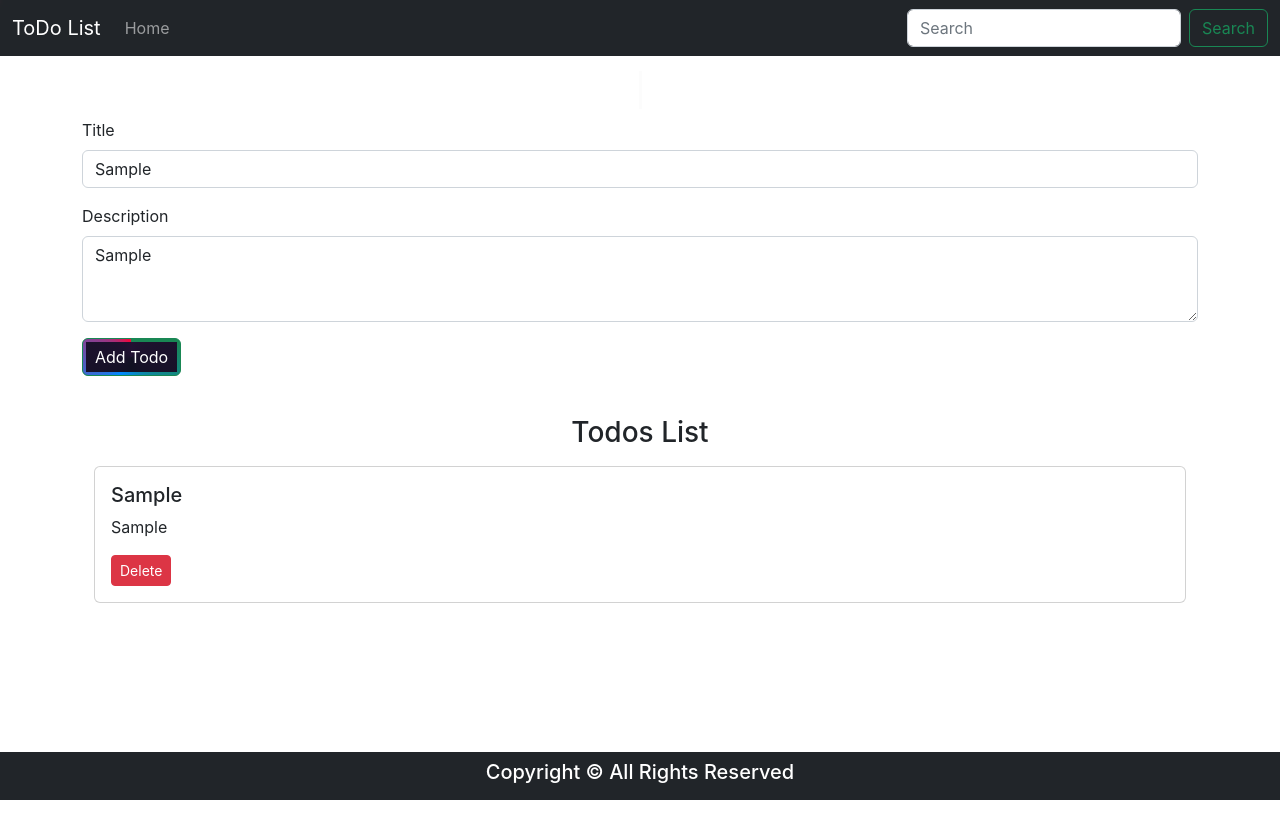
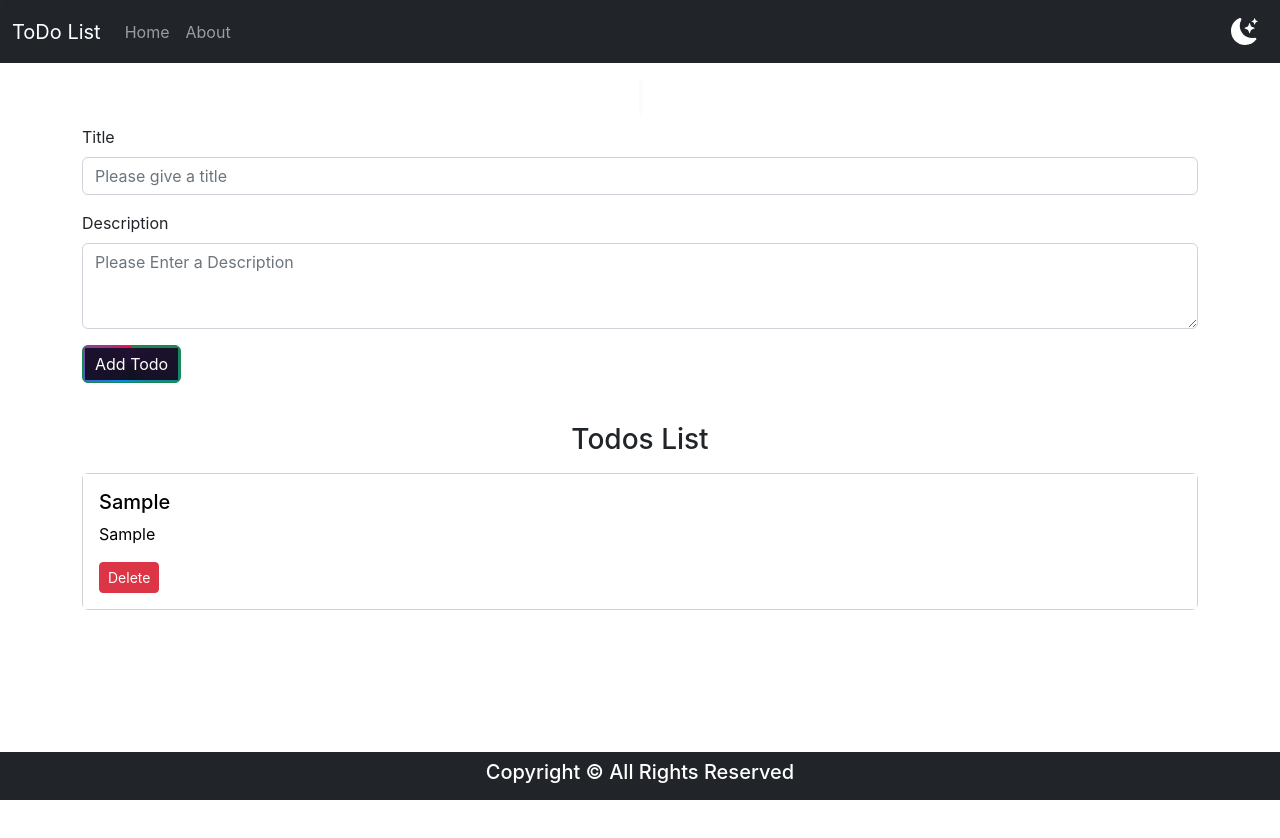
Before and after one commit to adityadevx/todo, a React (Create React App) app: page / in a window 1280 px wide. Both pictures are taken after typing "Sample", "Sample" into the empty fields and a click on the button "Add Todo". Shown: the top 838 px of the page. Built offline with nearby package versions, Linux system fonts and the light colour scheme.

Commit message:
setup gh-pages

```diff
--- a/public/index.html
+++ b/public/index.html
@@ -15,6 +15,8 @@
   <link rel="stylesheet" href="https://cdnjs.cloudflare.com/ajax/libs/font-awesome/6.2.1/css/all.min.css"
     integrity="sha512-MV7K8+y+gLIBoVD59lQIYicR65iaqukzvf/nwasF0nqhPay5w/9lJmVM2hMDcnK1OnMGCdVK+iQrJ7lzPJQd1w=="
     crossorigin="anonymous" referrerpolicy="no-referrer" />
+  <link rel="stylesheet" href="https://cdn.jsdelivr.net/npm/bootstrap-icons@1.3.0/font/bootstrap-icons.css">
+
 </head>
 
 <body>
--- a/src/App.js
+++ b/src/App.js
@@ -9,7 +9,7 @@ import { BrowserRouter as Router, Routes, Route } from 'react-router-dom';
 import LoadingBar from 'react-top-loading-bar'
 
 function App() {
-
+  const [mode, setMode] = useState("light")
   const [progress, setProgress] = useState(0)
 
   let inItTodo;
@@ -52,27 +52,25 @@ function App() {
     localStorage.setItem("todos", JSON.stringify(todos));
   }, [todos])
 
+  const toggleDarkMode = () => {
+    if (mode === 'light') {
+      document.body.style.backgroundColor = '#272730';
+      document.body.style.color = 'white';
+      setMode('dark')
+    }
+    else {
+      setMode('light')
+      document.body.style.backgroundColor = 'white';
+      document.body.style.color ='black'
+    }
+  }
   return (
     <>
-
-      <LoadingBar
-        color='#f11946'
-        progress={progress}
-      />
-      <Navbar title={"ToDo List"} />
-
-
-
-      <AddTodo addTodo={addTodo} setProgress={setProgress} />
-      <Todo todos={todos} onDelete={onDelete} />
-
-
-
-
-
-      <Footer />
-
-
+      <LoadingBar color='#f11946' progress={progress} />
+      <Navbar title={"ToDo List"} mode={mode} toggleDarkMode={toggleDarkMode} />
+      <AddTodo addTodo={addTodo} setProgress={setProgress} mode={mode}/>
+      <Todo todos={todos} onDelete={onDelete} mode={mode}/>
+      <Footer mode={mode} />
     </>
   );
 }
--- a/src/components/AddTodo.js
+++ b/src/components/AddTodo.js
@@ -9,16 +9,15 @@ function AddTodo(props) {
     const onSubmit = (e) => {
         e.preventDefault();
         if (!title || !description) {
-
             alert("Please enter a valid title or description")
             console.log(title, description)
         }
         else {
             props.addTodo(title, description)
         }
+        setTitle("");
+        setDescription("")
     }
-
-
 
     return (
         <>
@@ -33,14 +32,20 @@ function AddTodo(props) {
                 /></h2>
                 <div className="mb-3">
                     <label htmlFor="title" className="form-label">Title</label>
-                    <input type="text" value={title} onChange={(e) => { setTitle(e.target.value) }} className="form-control" id="title" placeholder="Please give a title" />
+                    <input type="text" onChange={(e) => { setTitle(e.target.value) }} className="form-control" id="title" placeholder="Please give a title" value={title}
+                        style={{ backgroundColor: props.mode === 'dark' ? '#272730' : 'white', color: props.mode === 'dark' ? 'white' : 'black' }}
+                    />
                 </div>
                 {props.setProgress(50)}
+
                 <div className="mb-3">
                     <label htmlFor="description" className="form-label">Description</label>
-                    <textarea className="form-control" id="description" rows="3" value={description} onChange={(e) => { setDescription(e.target.value) }} ></textarea>
+                    <textarea className="form-control" id="description" rows="3" onChange={(e) => { setDescription(e.target.value) }} value={description} placeholder="Please Enter a Description"
+                        style={{ backgroundColor: props.mode === 'dark' ? '#272730' : 'white', color: props.mode === 'dark' ? 'white' : 'black' }}
+                    ></textarea>
                 </div>
-                <button type="button" className="btn btn-success" id='animateBorder'onClick={onSubmit}>Add Todo</button>
+
+                <button type="button" className="btn btn-success" id='animateBorder' onClick={onSubmit}>Add Todo</button>
             </div>
             {props.setProgress(100)}
         </>
--- a/src/components/Footer.js
+++ b/src/components/Footer.js
@@ -1,6 +1,6 @@
 import React from 'react'
 
-function Footer() {
+function Footer(props) {
     let myStyle = {
         position: 'sticky',
         width: '100%',
@@ -9,7 +9,7 @@ function Footer() {
     return (
         <>
             <footer style={myStyle} className='text-center bg-dark text-white p-2'>
-                <div className="footer ">
+                <div className="footer" >
                     <h5 className='text-center'>Copyright &copy; All Rights Reserved</h5>
                 </div>
             </footer>
--- a/src/components/Navbar.js
+++ b/src/components/Navbar.js
@@ -1,15 +1,15 @@
 import React from 'react'
 import PropTypes from 'prop-types'
-// import { Link } from 'react-router-dom'
-
 
 const Navbar = (props) => {
-    // const handlePage = (e) => {
-    //     e.preventDefault();
-    //     location.href='https://caringcoder.github.io/about';
-    // }
+    let svgStyle = {
+        margin: '10px',
+        height: '27px',
+        width: 'auto'
+    }
     return (
-        <><nav className="navbar navbar-expand-lg navbar-dark bg-dark">
+        <>
+            <nav className={`navbar navbar-expand-lg navbar-dark bg-dark`}>
                 <div className="container-fluid">
                     <a className="navbar-brand" href="#">{props.title}</a>
                     <button className="navbar-toggler" type="button" data-bs-toggle="collapse" data-bs-target="#navbarSupportedContent" aria-controls="navbarSupportedContent" aria-expanded="false" aria-label="Toggle navigation">
@@ -20,15 +20,17 @@ const Navbar = (props) => {
                             <li className="nav-item">
                                 <a className="nav-link " aria-current="page" href="#">Home</a>
                             </li>
-                        {/* <li className="nav-item">
-                            <a className="nav-link" href="/about" onClick={handlePage}>About</a>
-                        </li> */}
+                            <li className="nav-item">
+                                <a className="nav-link" href="#" >About</a>
+                            </li>
 
                         </ul>
-                    <form className="d-flex" role="search">
-                        <input className="form-control me-2" type="search" placeholder="Search" aria-label="Search" />
-                        <button className="btn btn-outline-success" type="submit">Search</button>
-                    </form>
+                        <svg xmlns="http://www.w3.org/2000/svg" width="16" height="16"
+                            fill='white'
+                            style={svgStyle} className="bi bi-moon-stars-fill" viewBox="0 0 16 16" onClick={props.toggleDarkMode}>
+                            <path d="M6 .278a.768.768 0 0 1 .08.858 7.208 7.208 0 0 0-.878 3.46c0 4.021 3.278 7.277 7.318 7.277.527 0 1.04-.055 1.533-.16a.787.787 0 0 1 .81.316.733.733 0 0 1-.031.893A8.349 8.349 0 0 1 8.344 16C3.734 16 0 12.286 0 7.71 0 4.266 2.114 1.312 5.124.06A.752.752 0 0 1 6 .278z" />
+                            <path d="M10.794 3.148a.217.217 0 0 1 .412 0l.387 1.162c.173.518.579.924 1.097 1.097l1.162.387a.217.217 0 0 1 0 .412l-1.162.387a1.734 1.734 0 0 0-1.097 1.097l-.387 1.162a.217.217 0 0 1-.412 0l-.387-1.162A1.734 1.734 0 0 0 9.31 6.593l-1.162-.387a.217.217 0 0 1 0-.412l1.162-.387a1.734 1.734 0 0 0 1.097-1.097l.387-1.162zM13.863.099a.145.145 0 0 1 .274 0l.258.774c.115.346.386.617.732.732l.774.258a.145.145 0 0 1 0 .274l-.774.258a1.156 1.156 0 0 0-.732.732l-.258.774a.145.145 0 0 1-.274 0l-.258-.774a1.156 1.156 0 0 0-.732-.732l-.774-.258a.145.145 0 0 1 0-.274l.774-.258c.346-.115.617-.386.732-.732L13.863.1z" />
+                        </svg>
 
                     </div>
                 </div>
--- a/src/components/Todo.js
+++ b/src/components/Todo.js
@@ -1,12 +1,14 @@
-import React from 'react'
+import React, { useContext } from 'react'
 import TodoItem from "./TodoItem";
 import nothing from './nothing.png'
 
-export const Todos = ({ todos, onDelete }) => {
+export const Todos = ({ todos, onDelete,mode }) => {
     let myStyle = {
         minHeight: "70vh",
         margin: "40px auto"
     }
+
+
     let display = <div className='container d-flex align-items-center justify-content-center' ><img src={nothing} alt="" style={{ width: 'inherit' }} /></div>;
     return (
         <>
@@ -17,7 +19,7 @@ export const Todos = ({ todos, onDelete }) => {
                 {Array.from(todos).length === 0 ? display :
                     Array.from(todos).map((element) => {
                         return (
-                            <TodoItem todo={element} key={element.sno} onDelete={onDelete} />
+                            <TodoItem todo={element} key={element.sno} onDelete={onDelete} mode ={mode}/>
                         )
                     })
 
--- a/src/components/TodoItem.js
+++ b/src/components/TodoItem.js
@@ -1,18 +1,24 @@
 import React from 'react'
 
-function TodoItem({todo, onDelete}) {
+function TodoItem({ todo, onDelete, mode }) {
     const deleteTodo = (e) => {
-       e.preventDefault();
-      onDelete(todo)
+        e.preventDefault();
+        onDelete(todo)
     }
+
+
     return (
-        <div className='container'>
-            <div className="card my-2" key={todo.sno}>
-                <div className="card-body">
-                    <h5 className="card-title">{todo.title}</h5>
-                    <p className="card-text">{todo.description}</p>
-                    <a href="/" className="btn btn-danger btn-sm" onClick={deleteTodo}>Delete</a>
-                </div>
+        // <div className='container' id={mode === 'dark' ? 'animateBorder' : ''} style={{ backgroundColor: mode === 'dark' ? '#272730' : 'white', color: mode === 'dark' ? 'white' : 'black' }}>
+        <div className="card my-2" key={todo.sno}
+            style={{ backgroundColor: mode === 'dark' ? '#272730' : 'white', color: mode === 'dark' ? 'white' : 'black' }}  >
+            <div className="card-body" style={{
+                backgroundColor: mode === 'dark' ? '#272730' : 'white', color: mode === 'dark' ? 'white' : 'black', border: mode === 'dark' ? '1px solid white' : "none",
+                borderRadius: mode === 'dark' ? '10px' : 'none'
+            }}
+            >
+                <h5 className="card-title">{todo.title}</h5>
+                <p className="card-text">{todo.description}</p>
+                <a href="#" className="btn btn-danger btn-sm" onClick={deleteTodo}>Delete</a>
             </div>
         </div>
     )
--- a/src/index.css
+++ b/src/index.css
@@ -14,7 +14,7 @@ code {
 
 
 #animateBorder {
-  --border-size: 3px;
+  --border-size: 2px;
   --border-angle: 0turn;
   background-image: conic-gradient(from var(--border-angle),
       #213,
```
Lines whose indentation alone changed are shown as unchanged.
